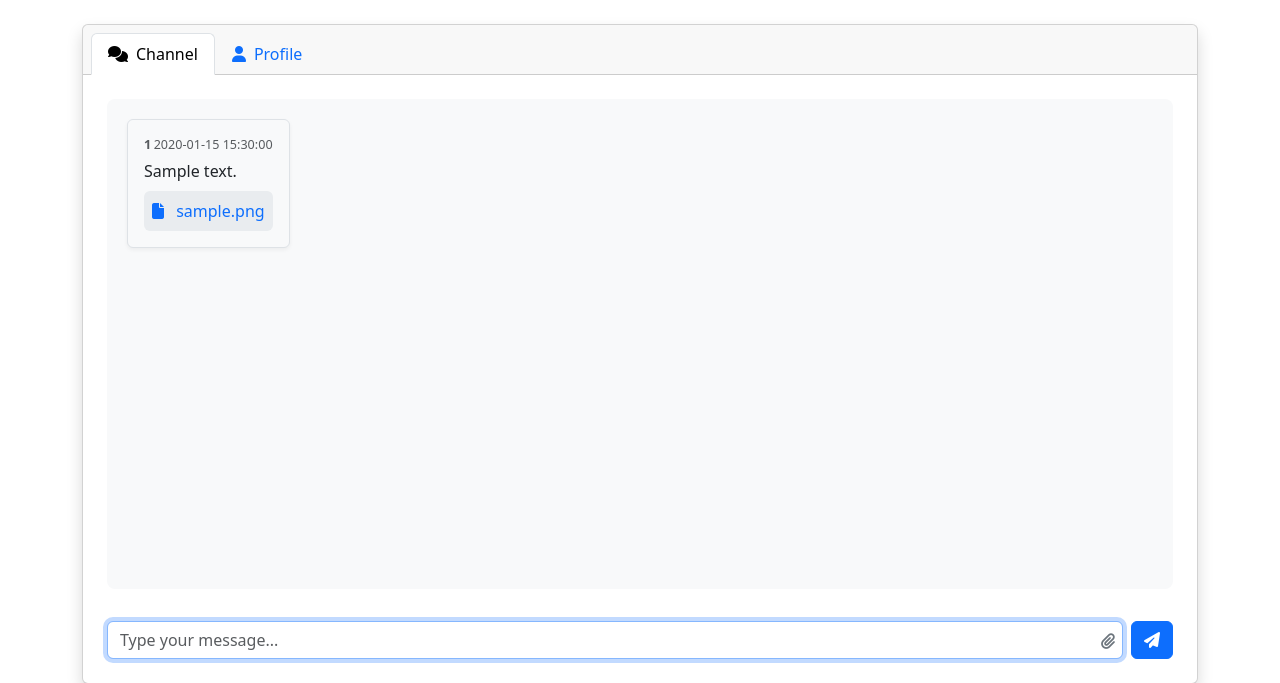
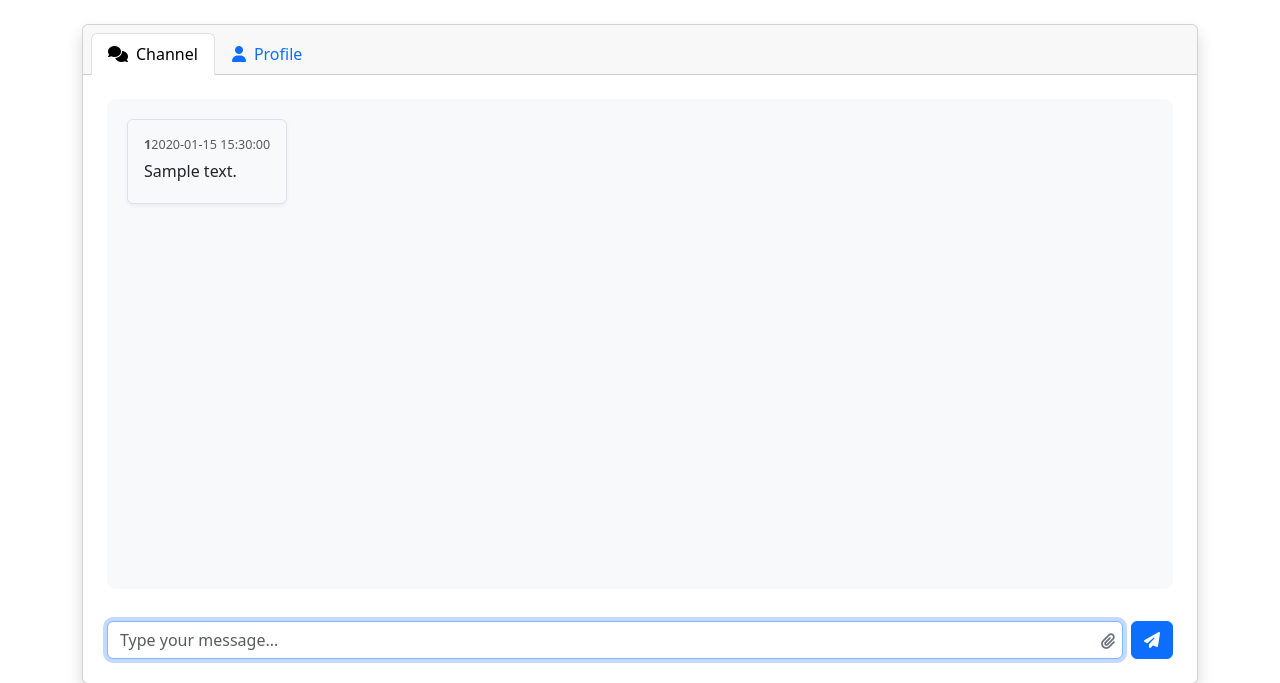
Before and after one commit to utsav-mistry/vaultify_emp, a Flask app: page /landing in a window 1280 px wide. Shown: the part 56-739 px from the top of the page. Run offline with Flask 3, Linux system fonts and the light colour scheme; the visitor is signed in with stand-in values (Sample User, id 1); tables that the repository leaves empty hold one stand-in row (values such as "Sample post").

Commit message:
Update landing.html

```diff
--- a/Vaultify-Employee desk/app/templates/landing.html
+++ b/Vaultify-Employee desk/app/templates/landing.html
@@ -129,13 +129,6 @@
                                             <p class="mb-1">{{ chat.message }}</p>
                                             {% endif %}
                                             {% if chat.file_url %}
-                                            <div class="file-attachment mt-2">
-                                                <a href="{{ chat.file_url }}" target="_blank"
-                                                    class="text-decoration-none">
-                                                    <i class="fas fa-file me-2"></i>
-                                                    <span class="file-name">{{ chat.file_url.split('/')[-1] }}</span>
-                                                </a>
-                                            </div>
                                             {% endif %}
                                         </div>
                                     </div>
```
